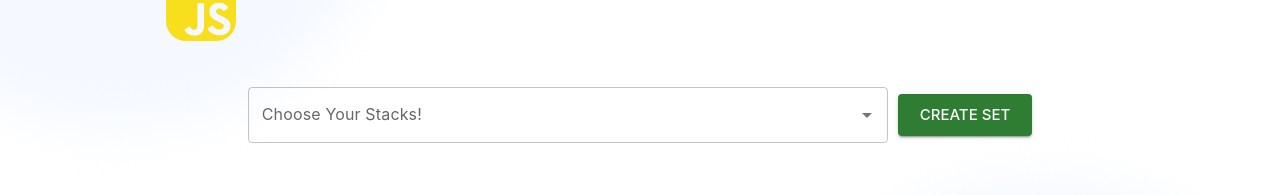
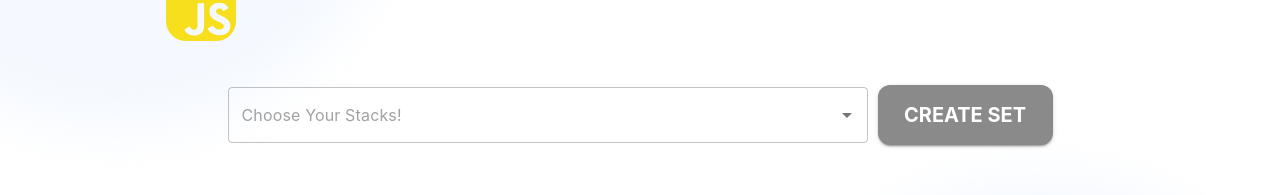
Before and after one commit to msdio/stackticon, a React (Create React App) app: page /#/ in a window 1280 px wide. Shown: the part 325-520 px from the top of the page. Built offline with nearby package versions, Linux system fonts and the light colour scheme; no server answers.

Commit message:
feat: change button on main page

```diff
--- a/src/components/input/Input.tsx
+++ b/src/components/input/Input.tsx
@@ -56,9 +56,7 @@ const Input = ({ handler }: InputProps) => {
         getOptionLabel={(option) => option.title}
         onChange={(e, value) => onStackChange(e, value)}
         filterSelectedOptions
-        renderInput={(params) => (
-          <TextField {...params} label='Choose Your Stacks!' placeholder='Stacks' />
-        )}
+        renderInput={(params) => <TextField {...params} placeholder='Choose Your Stacks!' />}
         filterOptions={createFilterOptions({
           limit: 100,
         })}
--- a/src/pages/home/Home.tsx
+++ b/src/pages/home/Home.tsx
@@ -80,7 +80,6 @@ const Home = () => {
           justifyContent: 'center',
           alignItems: 'center',
           gap: '10px',
-          // overflow: 'hidden',
           position: 'relative',
           transform: 'translateY(80px)',
         }}
@@ -93,6 +92,12 @@ const Home = () => {
           onClick={submitSkills}
           sx={{
             zIndex: 50,
+            backgroundColor: skills.length > 0 ? 'p.1' : 'info.main',
+            width: '175px',
+            height: '60px',
+            borderRadius: '12px',
+            fontSize: '20px',
+            fontWeight: 'bold',
           }}
         >
           Create {isMobile ? '' : 'Set'}
```
